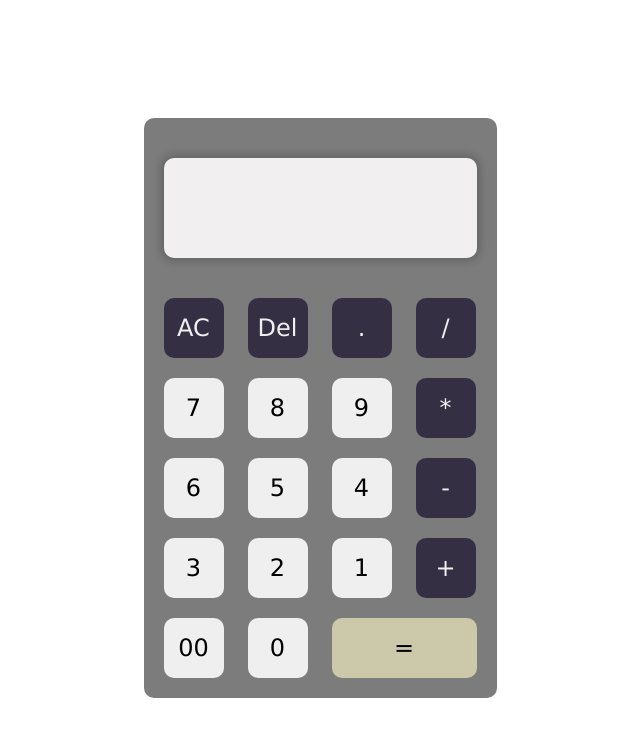
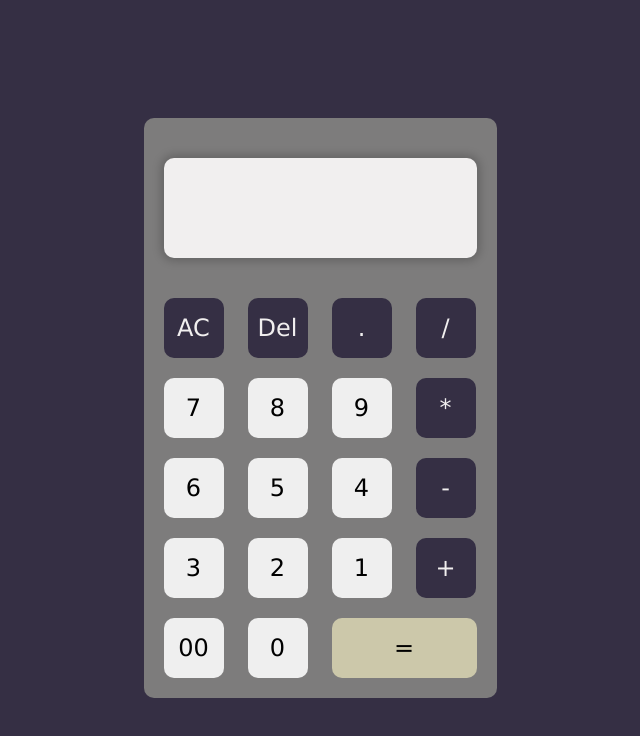
Before and after one commit to arunagiri50/html-calculator, a plain HTML site: page index.html in a window 1280 px wide. Shown: the whole page, without its empty margins (320-960 px from the left). Drawn offline with Linux system fonts and the light colour scheme.

Commit message:
Update style.css

```diff
--- a/style.css
+++ b/style.css
@@ -13,7 +13,7 @@
 }
 body{
     height: 100vh;
-    background: white;
+    background: #352F44;
     display: grid;
 }
 
```
